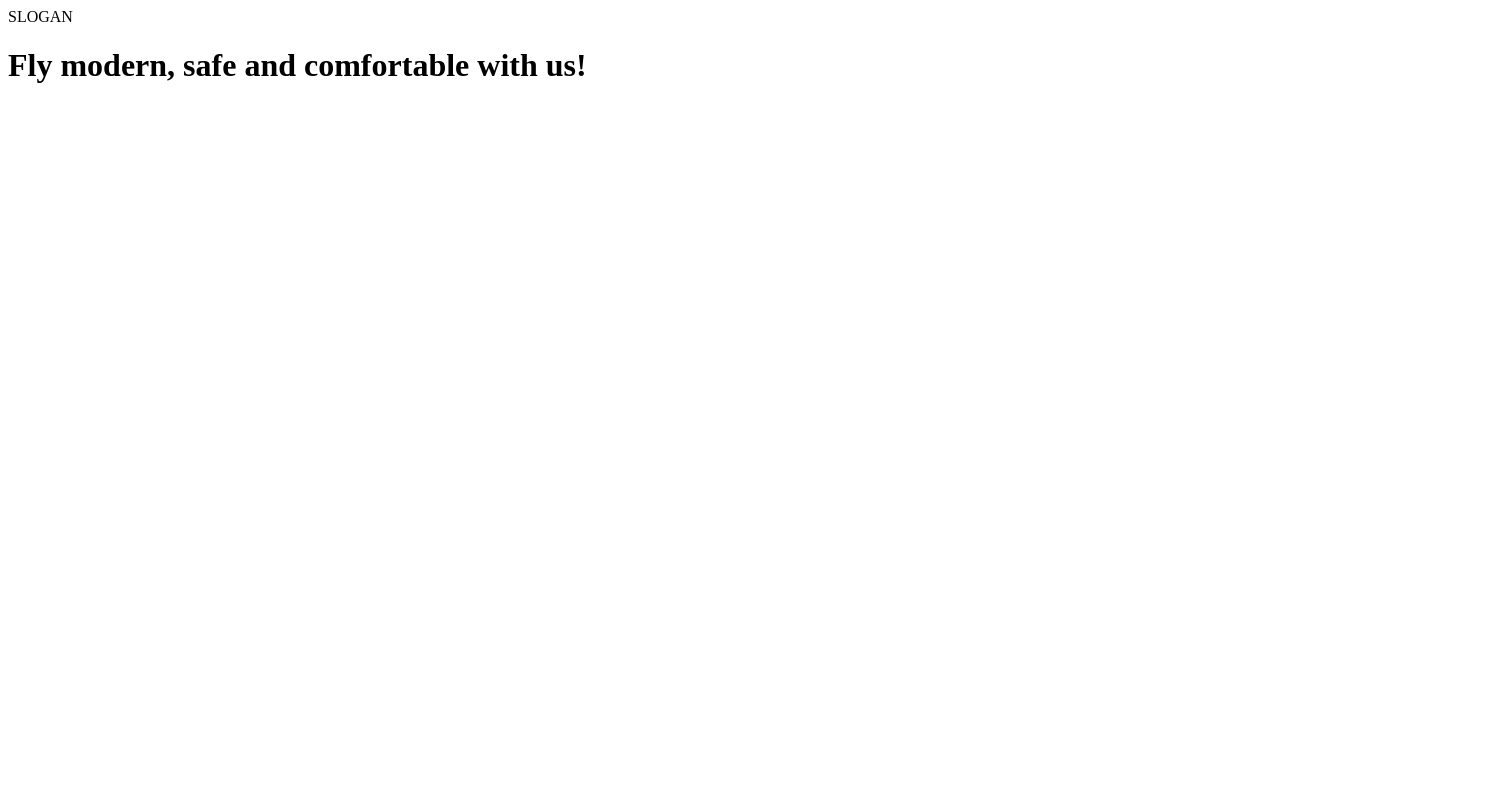
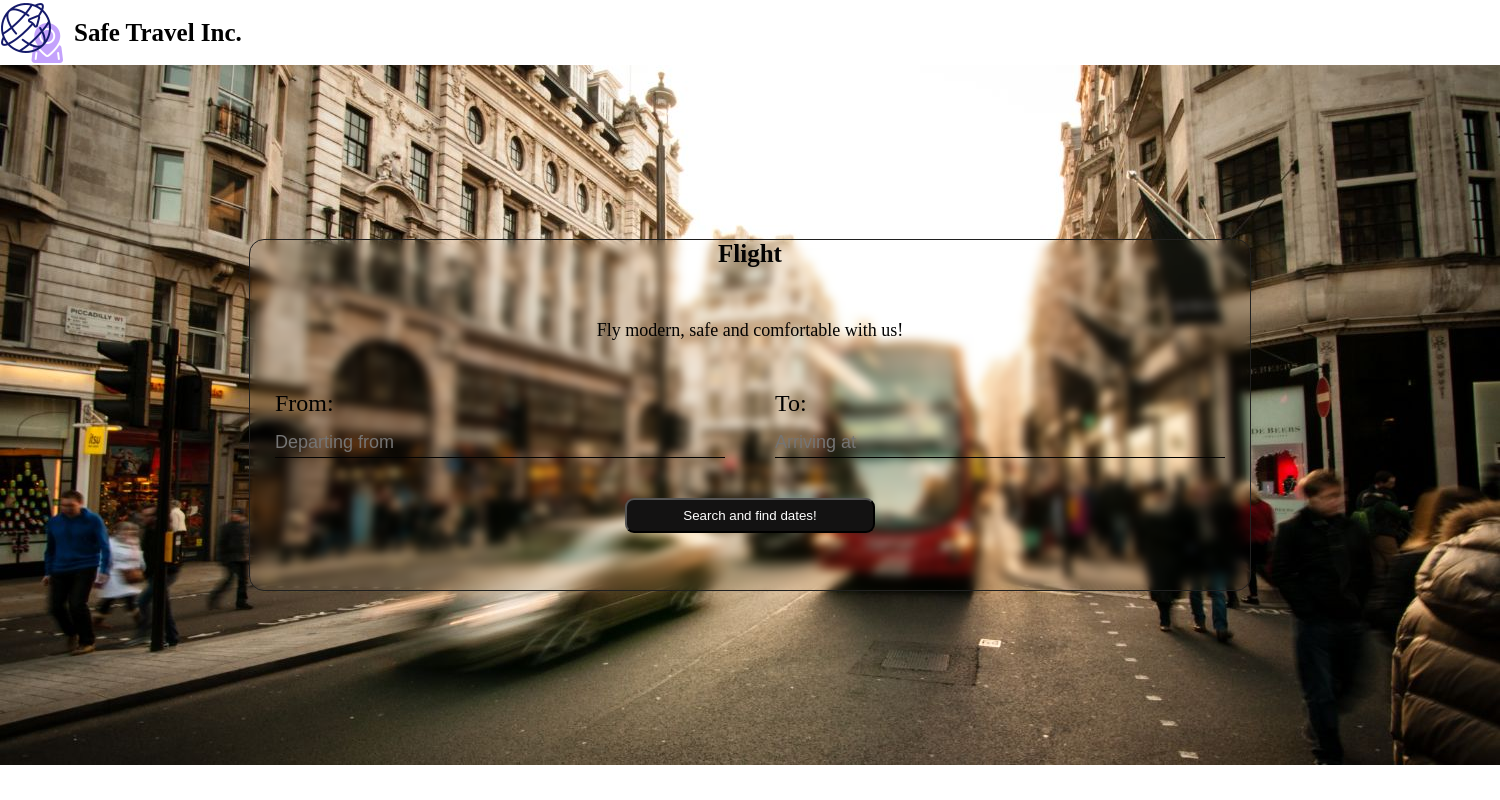
Before and after one commit to ahss-dev/Safe-Travel-Inc, a plain HTML site: page index.html in a window 1280 px wide. Shown: the whole page, 1500 px wide, since content can reach past the window. Drawn offline with Linux system fonts and the light colour scheme.

Commit message:
feat: Cabeçalho e Menu de pesquisa de passagens aereas

```diff
--- a/css/style.css
+++ b/css/style.css
@@ -0,0 +1,126 @@
+* {
+    padding: 0;
+    margin: 0;
+}
+
+main {
+    background-color: rgb(138, 138, 138);
+}
+
+.container {
+    width: 1500px;
+    margin: 0 auto;
+    display: flex;
+    justify-content: center;
+    align-items: center;
+}
+
+#header {
+    width: 100%;
+    height: 65px;
+    background-color: #fff;
+}
+
+#log-header {
+    width: 1500px;
+    height: 100%;
+    margin: 0 auto;
+    display: flex;
+    align-items: center;
+    text-align: center;
+}
+
+h2 {
+    font-size: 25px;
+    margin-left: 10px;
+}
+
+.box-search-passage {
+    display: flex;
+    justify-content: center;
+    align-items: center;
+    width: 100%;
+    height: 700px;
+    background-image: url(../imagens/london.jpg);
+}
+
+.formulary {
+    border-radius: 15px;
+    border: 1px solid #202020;
+    backdrop-filter: blur(5px);
+    margin: 0 auto;
+    width: 1000px;
+    height: 350px;
+}
+
+.formulary header {
+    width: 100%;
+    height: 40px;
+    text-align: center;
+    align-items: center;
+}
+
+.formulary header h2 {
+    color: #030303;
+    justify-content: center;
+    align-items: center;
+    margin: 0 auto;
+    /* color: #242323; */
+}
+
+.formulary p {
+    font-size: 18px;
+    color: #030303;
+    text-align: center;
+    height: 50px;
+    margin-top: 20px;
+    padding-top: 20px;
+}
+
+.box-large {
+    display: flex;
+    align-items: center;
+    justify-content: space-around;
+    width: 100%;
+    margin-top: 20px;
+    font-size: 24px;
+}
+
+.field {
+    margin-top: 10px;
+    background: none;
+    border: none;
+    border-bottom: 1px solid #030303;
+    width: 450px;
+    height: 30px;
+    display: flex;
+    color: #fff;
+    font-size: 18px;
+}
+
+.field input {
+    align-items: center;
+    justify-content: center;
+}
+
+.btn {
+    align-items: center;
+    justify-content: center;
+    display: flex;
+    margin-top: 40px;
+}
+
+.btn button {
+    background-color: rgb(19, 18, 18);
+    color: #fff;
+    padding: 8px;
+    width: 250px;
+    border-radius: 9px;
+    cursor: pointer;
+}
+
+button:hover {
+    color: rgb(255, 255, 255);
+    background-color: rgb(112, 112, 112);
+    transition: .3s all;
+}
--- a/index.html
+++ b/index.html
@@ -9,8 +9,42 @@
 </head>
 <body>
 
-    SLOGAN
-    <h1>Fly modern, safe and comfortable with us!</h1>
+    <main>
+        <section id="header">
+            <div id="log-header">
+                <img src="imagens/icons8-travel-64.png" alt="">
+                <h2>Safe Travel Inc.</h2>
+            </div>
+        </section>
+
+        <section class="container">
+            <div class="box-search-passage">
+                <div class="formulary">
+                    <header>
+                        <h2>Flight</h2>
+                    </header>
+
+                    <p>Fly modern, safe and comfortable with us!</p>
+
+                    <div class="box-large">
+                        <form >From:
+                            <input class="field" type="text" placeholder="Departing from" required>
+                        </form>
+                        <form >To:
+                            <input class="field" type="text" placeholder="Arriving at" required>
+                        </form>
+                    </div>
+                    <div class="btn">
+                        <button>Search and find dates!</button>
+                    </div>
+                </div>
+            </div>
+            <!-- <img src="imagens/london.jpg" alt=""> -->
+        </section>
+    </main>
+
+
+
 
 </body>
 </html>
```
Also changed, not shown: imagens/icons8-travel-64.png (added).
